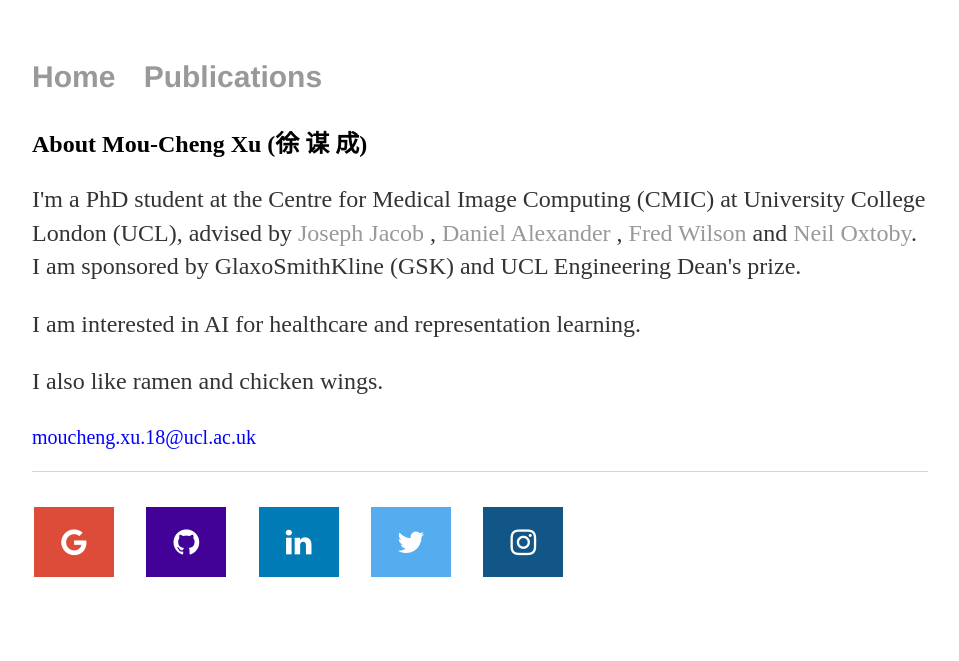
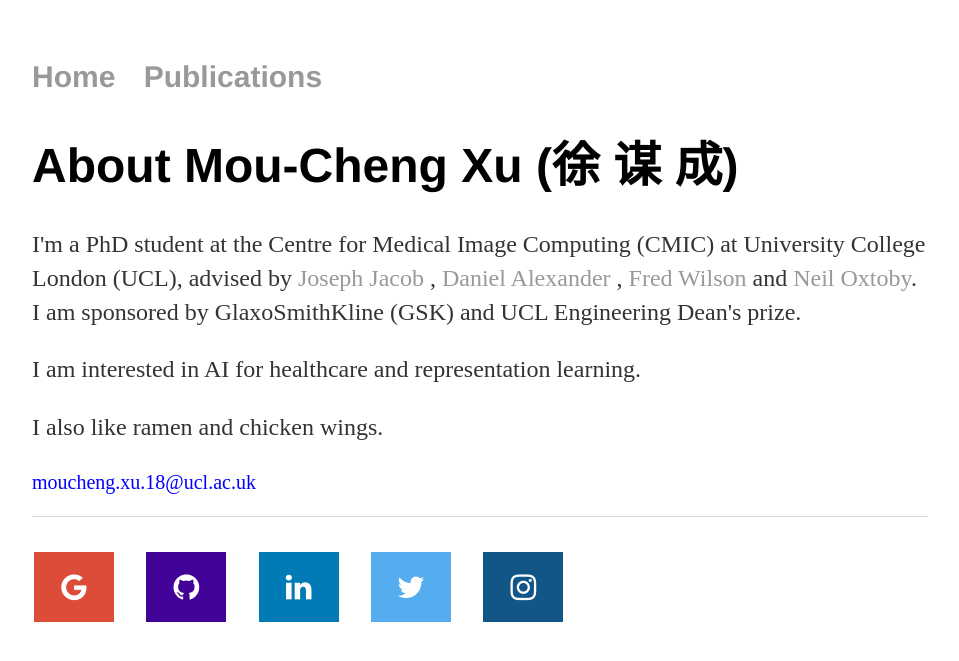
Before and after one commit to moucheng2017/mouchengxu.github.io, a Jekyll site: the page built from index.html, in a window 1280 px wide. Shown: the top 661 px of the page, without its empty margins (160-1119 px from the left). Built offline with Jekyll 4.4.1, drawn with Linux system fonts in a browser that asks for light colours.

Commit message:
Update index.html

```diff
--- a/index.html
+++ b/index.html
@@ -3,7 +3,7 @@
 title: Mou-Cheng Xu
 ---
 <div class="blurb">
-	<h2>About Mou-Cheng Xu (徐 谋 成)</h2>
+	<h1 font-size: 40px>About Mou-Cheng Xu (徐 谋 成)</h1>
 	<p>
 		I'm a PhD student at the Centre for Medical Image Computing (CMIC) at University College London (UCL),
 		advised by
```
